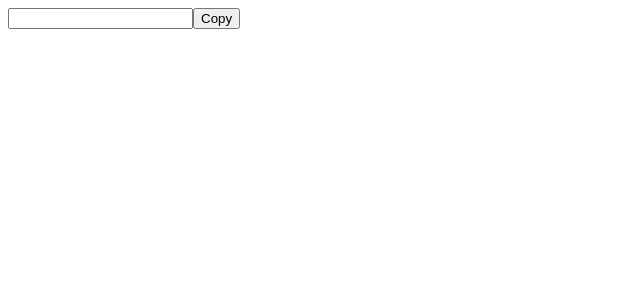
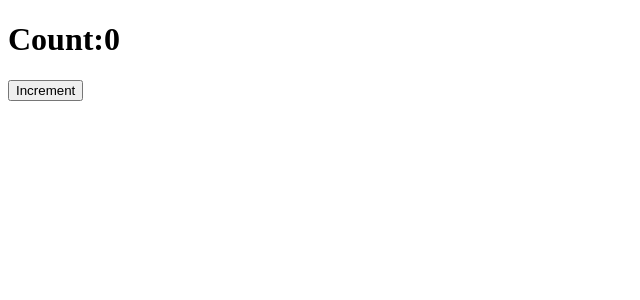
Before and after one commit to suraz404/ReactLearning, a React (Vite) app in the folder Learn/: page / in a window 1280 px wide. Shown: the top 300 px of the page, without its empty margins (0-640 px from the left). Built offline with nearby package versions, Linux system fonts and the light colour scheme.

Commit message:
feat: add CounterEffects component for managing count with useEffect

```diff
--- a/Learn/src/App.jsx
+++ b/Learn/src/App.jsx
@@ -1,6 +1,8 @@
 // import UseState from "./components/UseState";
 
-import CopyInput from "./components/CopyInput";
+import CounterEffects from "./components/CounterEffects";
+
+// import CopyInput from "./components/CopyInput";
 
 // import ShoppingLists from "./components/ShoppingLists";
 
@@ -18,7 +20,8 @@
       {/* <TodoList /> */}
       {/* <Profile /> */}
       {/* <ShoppingLists /> */}
-      <CopyInput />
+      {/* <CopyInput /> */}
+      <CounterEffects />
     </div>
   );
 };
--- /dev/null
+++ b/Learn/src/components/CounterEffects.jsx
@@ -0,0 +1,23 @@
+import { useEffect, useState } from "react";
+
+const CounterEffects = () => {
+  const [count, setCount] = useState(0);
+
+  useEffect(() => {
+    console.log("called useEffect");
+    document.title = `Increment ${count}`;
+  }, [count]);
+
+  const handleIncrement = () => {
+    setCount(count + 1);
+  };
+  return (
+    <div>
+      <h1>Count:{count}</h1>
+
+      <button onClick={handleIncrement}> Increment</button>
+    </div>
+  );
+};
+
+export default CounterEffects;
```
